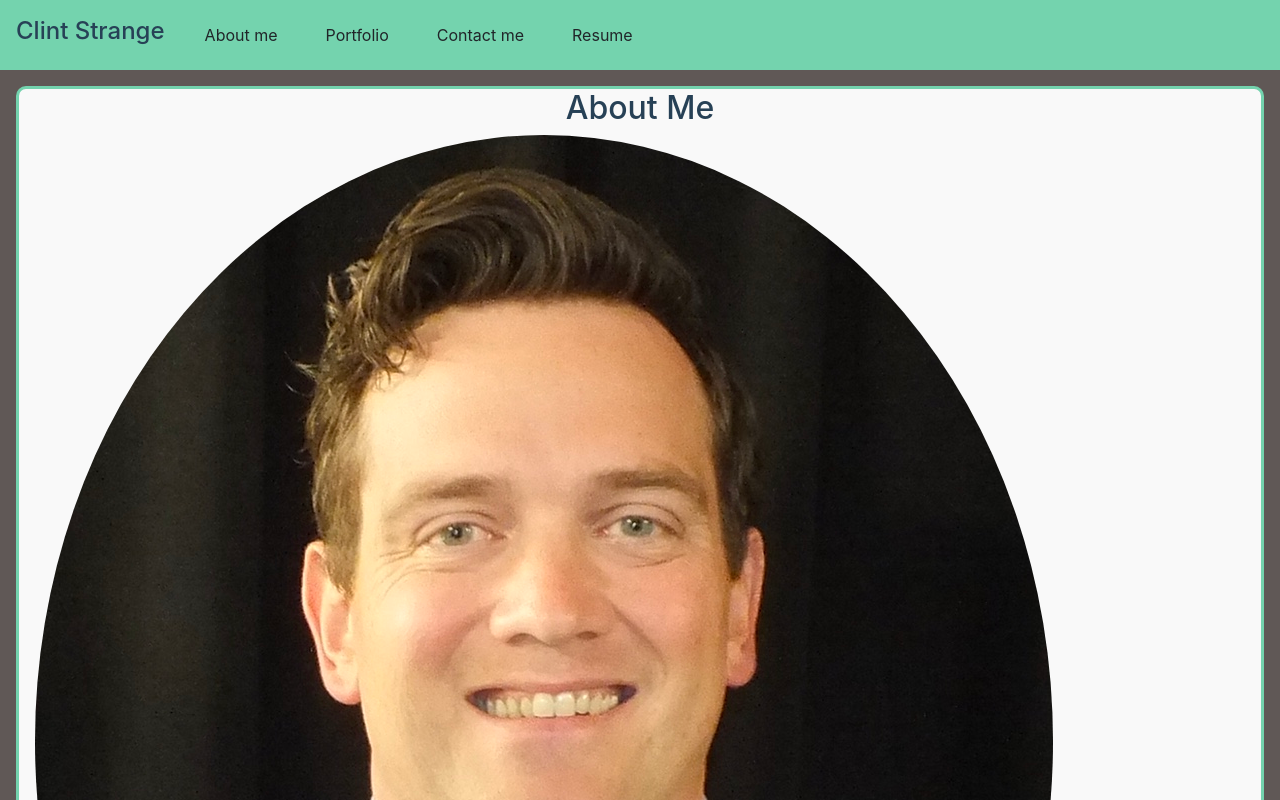
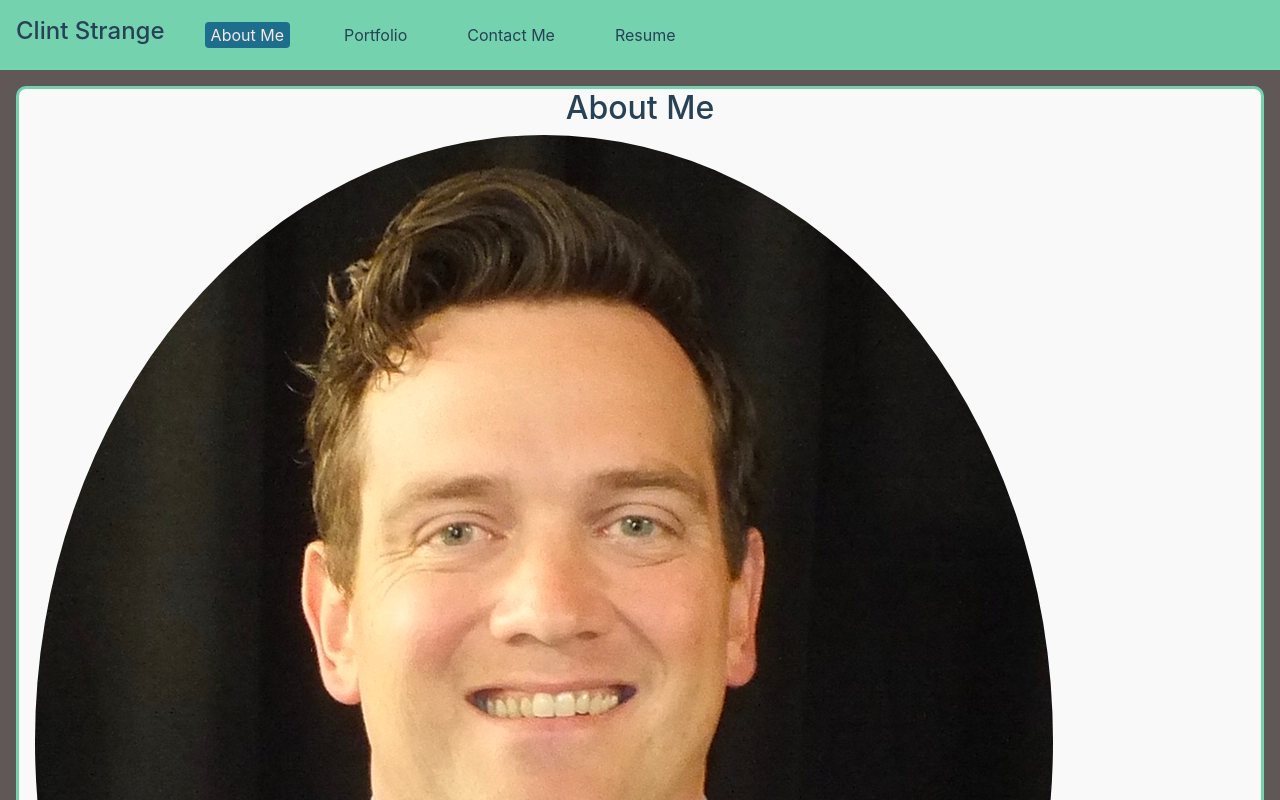
Before and after one commit to clintonstrange/react-portfolio, a React (Create React App) app: page / in a window 1280 px wide. Shown: the top 800 px of the page. Built offline with nearby package versions, Linux system fonts and the light colour scheme.

Commit message:
added active nav

```diff
--- a/src/App.js
+++ b/src/App.js
@@ -8,6 +8,15 @@ import Contact from "./components/Contact";
 import Resume from "./components/Resume";
 
 function App() {
+  const [titles] = useState([
+    { name: "About Me" },
+    { name: "Portfolio" },
+    { name: "Contact" },
+    { name: "Resume" },
+  ]);
+
+  const [currentTitle, setCurrentTitle] = useState(titles[0]);
+
   const [aboutSelected, setAboutSelected] = useState(true);
   const [portfolioSelected, setPortfolioSelected] = useState(false);
   const [contactSelected, setContactSelected] = useState(false);
@@ -16,6 +25,9 @@ function App() {
     <div>
       <main>
         <Header
+          titles={titles}
+          currentTitle={currentTitle}
+          setCurrentTitle={setCurrentTitle}
           aboutSelected={aboutSelected}
           setAboutSelected={setAboutSelected}
           portfolioSelected={portfolioSelected}
--- a/src/components/Footer/index.js
+++ b/src/components/Footer/index.js
@@ -3,8 +3,8 @@ import React from "react";
 function Footer() {
   return (
     <div className="d-flex justify-content-center">
-      <a href="mailto:clintonstrange@hotmail.com">
-        <span className="foot-icon far fa-envelope display-4 m-4"></span>
+      <a href="https://stackoverflow.com/users/14321581/clintonstrange">
+        <span className="foot-icon fab fa-stack-overflow display-4 m-4"></span>
       </a>
       <a href="https://github.com/clintonstrange">
         <span className="foot-icon fab fa-github display-4 m-4"></span>
--- a/src/components/Nav/index.js
+++ b/src/components/Nav/index.js
@@ -1,18 +1,29 @@
-import React from "react";
+import React, { useEffect } from "react";
 
 function Nav(props) {
   const {
+    titles = [],
+    currentTitle,
+    setCurrentTitle,
+    aboutSelected,
     setAboutSelected,
+    portfolioSelected,
     setPortfolioSelected,
+    contactSelected,
     setContactSelected,
+    resumeSelected,
     setResumeSelected,
   } = props;
+
+  //   useEffect(() => {
+  //     document.title = currentTitle.name;
+  //   }, [currentTitle]);
 
   return (
     <nav className="collapse navbar-collapse" id="navbarNav">
       <ul className="navbar-nav">
-        <li className="nav-item mx-4">
-          <span
+        <li
+          className="nav-item mx-4"
           onClick={() => {
             setAboutSelected(true);
             setPortfolioSelected(false);
@@ -20,11 +31,12 @@ function Nav(props) {
             setResumeSelected(false);
           }}
         >
-            About me
-          </span>
+          <button className={`nav-btn ${aboutSelected && "navActive"}`}>
+            About Me
+          </button>
         </li>
-        <li className="nav-item mx-4">
-          <span
+        <li
+          className="nav-item mx-4"
           onClick={() => {
             setAboutSelected(false);
             setPortfolioSelected(true);
@@ -32,11 +44,12 @@ function Nav(props) {
             setResumeSelected(false);
           }}
         >
+          <button className={`nav-btn ${portfolioSelected && "navActive"}`}>
             Portfolio
-          </span>
+          </button>
         </li>
-        <li className="nav-item mx-4">
-          <span
+        <li
+          className="nav-item mx-4"
           onClick={() => {
             setAboutSelected(false);
             setPortfolioSelected(false);
@@ -44,11 +57,12 @@ function Nav(props) {
             setResumeSelected(false);
           }}
         >
-            Contact me
-          </span>
+          <button className={`nav-btn ${contactSelected && "navActive"}`}>
+            Contact Me
+          </button>
         </li>
-        <li className="nav-item mx-4">
-          <span
+        <li
+          className="nav-item mx-4"
           onClick={() => {
             setAboutSelected(false);
             setPortfolioSelected(false);
@@ -56,8 +70,9 @@ function Nav(props) {
             setResumeSelected(true);
           }}
         >
+          <button className={`nav-btn ${resumeSelected && "navActive"}`}>
             Resume
-          </span>
+          </button>
         </li>
       </ul>
     </nav>
--- a/src/index.css
+++ b/src/index.css
@@ -22,8 +22,26 @@ code {
   color: #274156;
 }
 
+.nav-btn {
+  border: none;
+  border-radius: 4px;
+  background-color: #74d3ae;
+  color: #274156;
+}
+
+.nav-btn:hover {
+  background-color: #f9e7e7;
+  color: #274156;
+  transition: 1s;
+}
+
+.navActive {
+  background-color: #1c6e8c;
+  color: #f9e7e7;
+}
+
 #toggle {
-  background-color: #605856;
+  background-color: #74d3ae;
   color: #f9e7e7;
 }
 
```
Lines whose indentation alone changed are shown as unchanged.
